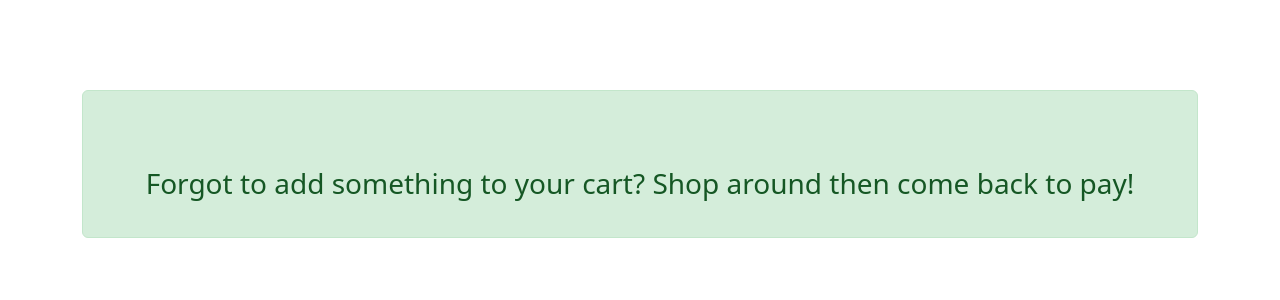
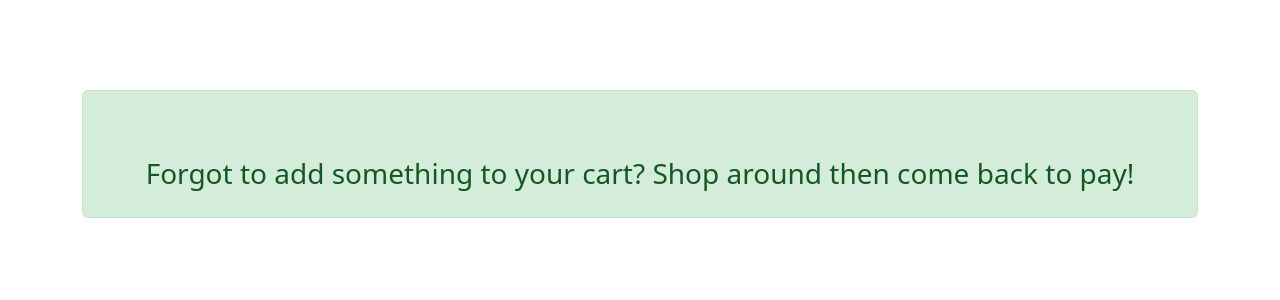
Before and after one commit to devpavth/ShopSwift, a Django app: page /cancel/ in a window 1280 px wide. Shown: the top 300 px of the page. Run offline with Django 5.2, Linux system fonts and the light colour scheme.

Commit message:
Add files via upload

```diff
--- a/store/templates/store/cancel.html
+++ b/store/templates/store/cancel.html
@@ -17,7 +17,7 @@
         .success-message {
             background-color: #d4edda; /* Bootstrap success alert background color */
             color: #155724; /* Bootstrap success alert text color */
-            padding: 28px;
+            padding: 18px;
             margin-bottom: 20px; /* Add some bottom margin for spacing */
             border: 1px solid #c3e6cb; /* Bootstrap success alert border color */
             border-radius: 6px; /* Bootstrap success alert border radius */
```
